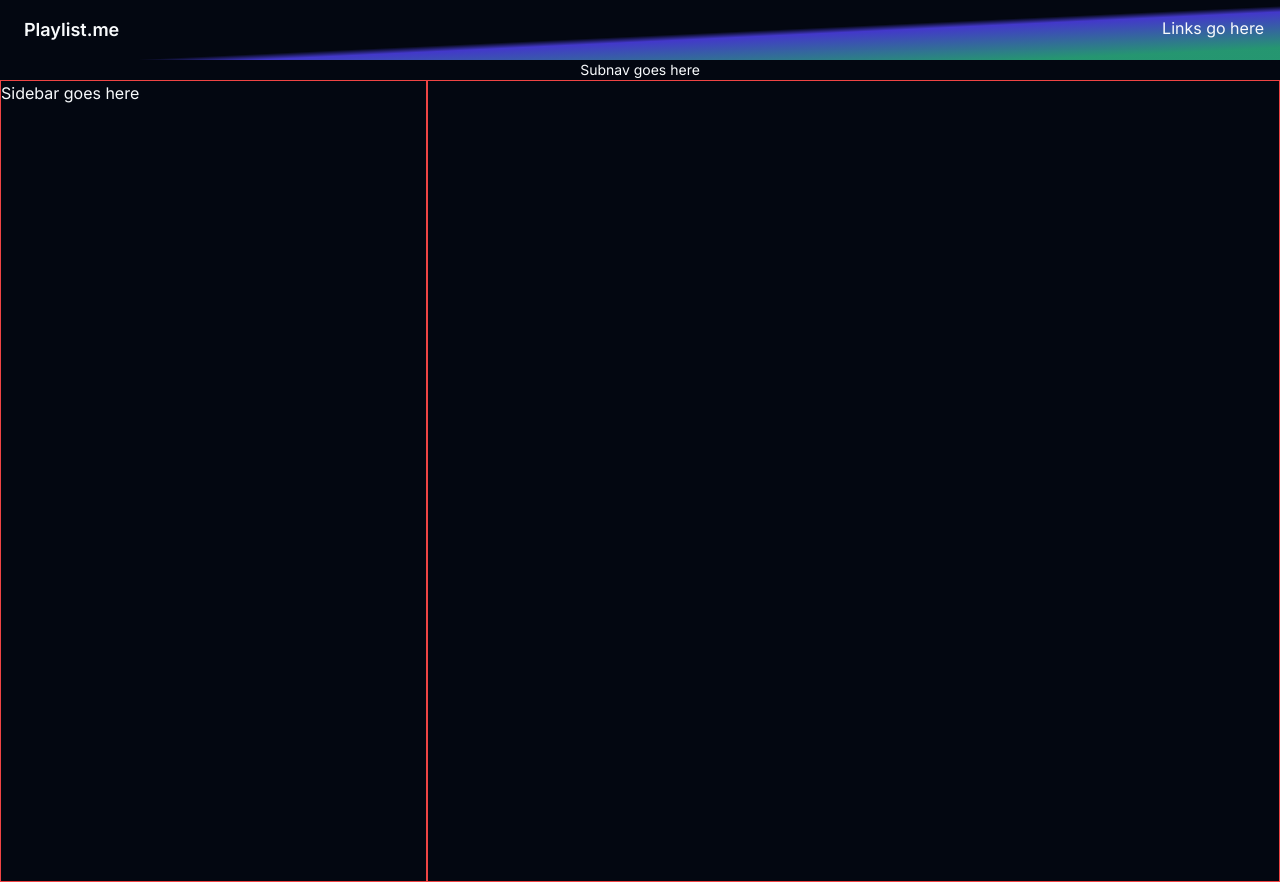
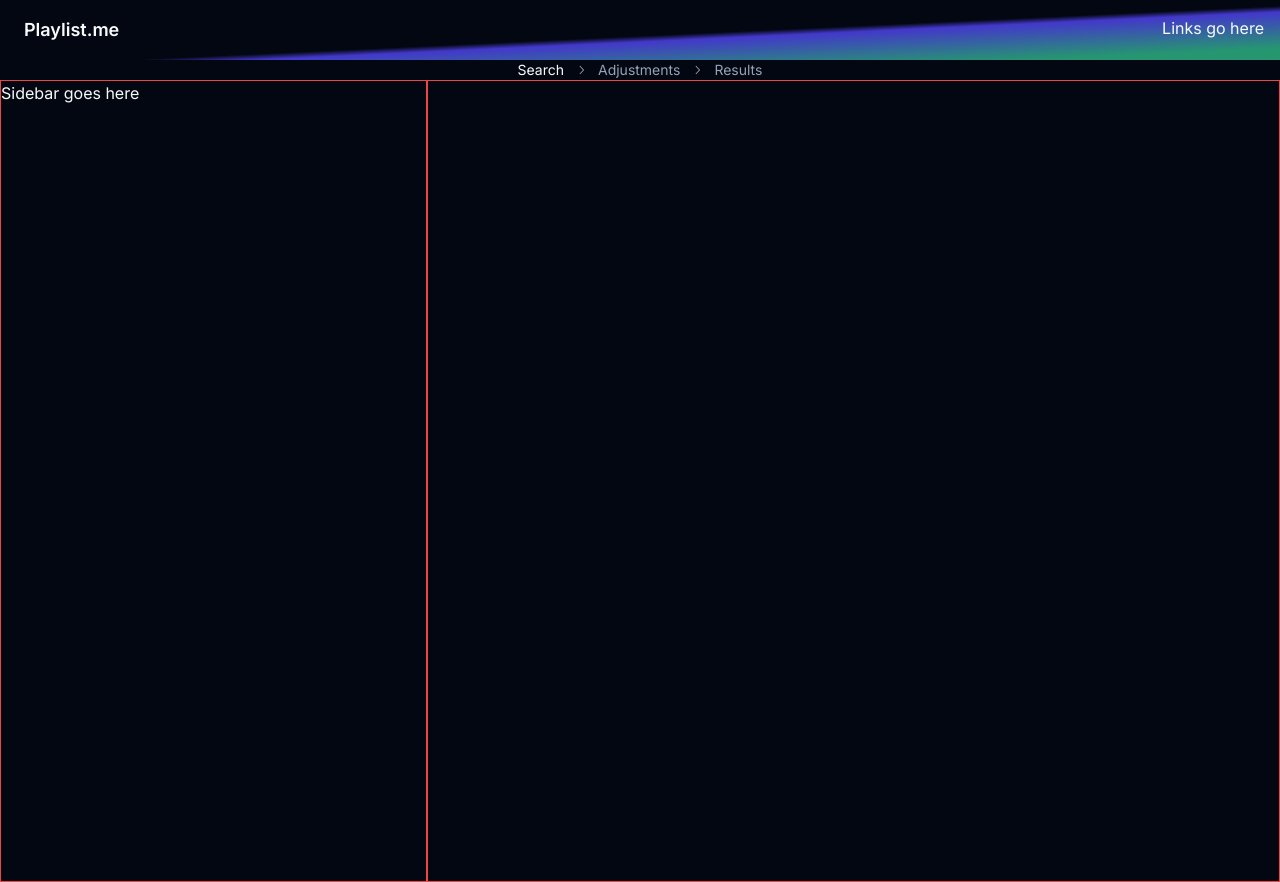
Before and after one commit to mgballou/playlist_me_2, a Next.js app: page /generator/search in a window 1280 px wide. Built offline with nearby package versions, Linux system fonts and the light colour scheme.

Commit message:
add breadcrumbs to generator layout

```diff
--- a/app/generator/layout.tsx
+++ b/app/generator/layout.tsx
@@ -1,3 +1,5 @@
+import Subnav from '@/components/generator/Subnav'
+
 export default function GeneratorLayout({
     children,
 }: Readonly<{
@@ -5,10 +7,14 @@ export default function GeneratorLayout({
 }>) {
     return (
         <>
-            <div className="w-full text-center text-sm">Subnav goes here</div>
+            <div className="w-full text-centerg flex flex-row justify-center">
+                <Subnav />
+            </div>
 
             <div className="flex flex-row">
-                <div className="w-1/3 border border-red-500">Sidebar goes here</div>
+                <div className="w-1/3 border border-red-500">
+                    Sidebar goes here
+                </div>
                 <div className="w-2/3 border border-red-500">
                     {/* children are search, adjustments, results */}
                     {children}
--- /dev/null
+++ b/components/generator/Subnav.tsx
@@ -0,0 +1,49 @@
+'use client'
+
+import { usePathname } from 'next/navigation'
+import Link from 'next/link'
+import { Fragment } from 'react'
+import {
+    Breadcrumb,
+    BreadcrumbItem,
+    BreadcrumbLink,
+    BreadcrumbList,
+    BreadcrumbPage,
+    BreadcrumbSeparator,
+} from '../ui/breadcrumb'
+
+export default function Subnav() {
+    const pathname = usePathname()
+    console.log(pathname)
+
+    const links = ['Search', 'Adjustments', 'Results']
+
+    return (
+        <>
+            <Breadcrumb>
+                <BreadcrumbList>
+                    {links.map((link, idx) => {
+                        const url = '/generator/' + link.toLowerCase()
+
+                        return (
+                            <Fragment key={idx}>
+                                <BreadcrumbItem>
+                                    {url === pathname ? (
+                                        <BreadcrumbPage>{link}</BreadcrumbPage>
+                                    ) : (
+                                        <BreadcrumbLink asChild>
+                                            <Link href={url}>{link}</Link>
+                                        </BreadcrumbLink>
+                                    )}
+                                </BreadcrumbItem>
+                                {idx !== links.length - 1 && (
+                                    <BreadcrumbSeparator />
+                                )}
+                            </Fragment>
+                        )
+                    })}
+                </BreadcrumbList>
+            </Breadcrumb>
+        </>
+    )
+}
```
